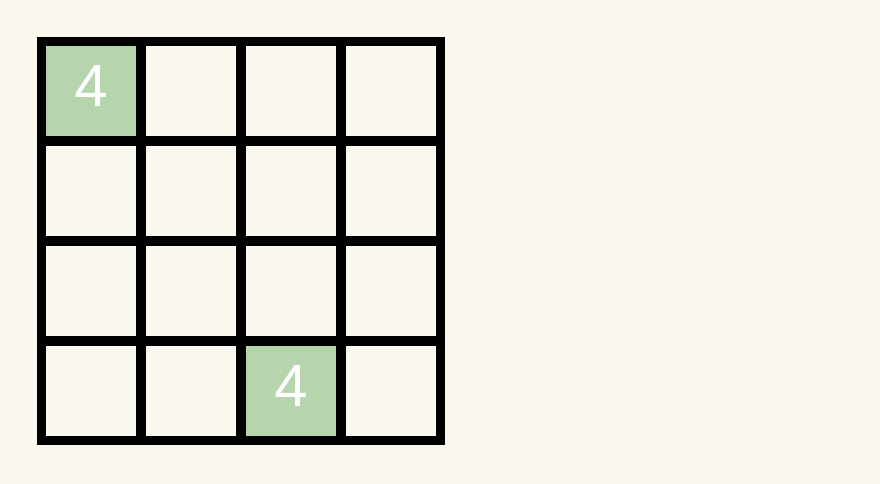
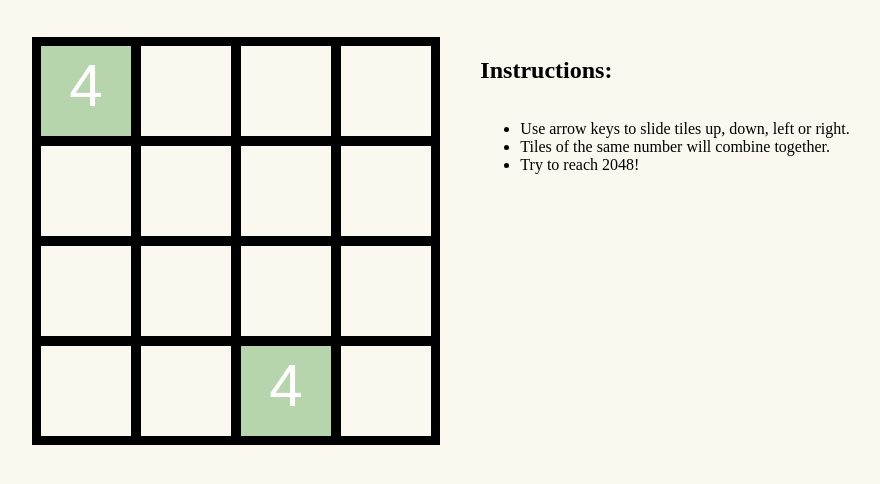
Before and after one commit to alexcrisel4/2048app, a plain HTML site: page dist/index.html in a window 1280 px wide. Shown: the part 120-604 px from the top of the page, without its empty margins (399-1279 px from the left). Drawn offline with Linux system fonts and the light colour scheme.

Commit message:
Centers game board

```diff
--- a/dist/index.html
+++ b/dist/index.html
@@ -4,7 +4,21 @@
 <body>
   <div class="canvas-container">
   <h1>Twenty48</h1>
-  <canvas id="game-canvas" width="400px" height="400px"></canvas>
+ <div class="center">
+   <div class="space"></div>
+   <canvas id="game-canvas" width="400px" height="400px"></canvas>
+   <div class="instructions">
+      <h2>Instructions:</h2>
+      <ul>
+        <li>Use arrow keys to slide tiles up, down, left or right.</li>
+        <li>Tiles of the same number will combine together.</li>
+        <li>Try to reach 2048!</li>
+      </ul>
+   </div>
+
+
+ </div>
+
   <div>
   <script src="./main.js"></script>
   <link href="./main.css" rel="stylesheet"></link>
--- a/dist/main.css
+++ b/dist/main.css
@@ -18,3 +18,16 @@ h1 {
 body {
 background: #faf8ef
 }
+
+.center {
+  display: flex;
+  align-self: center;
+}
+.space {
+  width: 400px;
+}
+.instructions {
+  margin-left: 40px;
+  display: flex;
+  flex-direction: column;
+}
```
